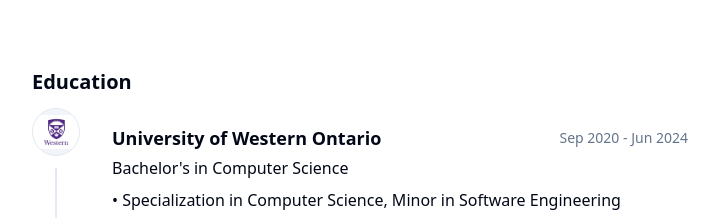
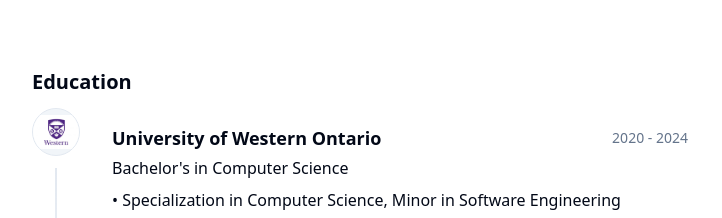
Before and after one commit to dhruwanga19/dhruwanga19.github.io, a Next.js app: page / in a window 1280 px wide. Shown: the part 2780-2998 px from the top of the page, without its empty margins (272-994 px from the left). Built offline with nearby package versions, Linux system fonts and the light colour scheme.

Commit message:
update resume.tsx

```diff
--- a/src/data/resume.tsx
+++ b/src/data/resume.tsx
@@ -276,8 +276,8 @@ export const DATA = {
       href: "https://uwo.ca",
       degree: "Bachelor's in Computer Science",
       logoUrl: "./westernuniv.jpg",
-      start: "Sep 2020",
-      end: "Jun 2024",
+      start: "2020",
+      end: "2024",
       description: (
         <ul>
           <li>
```
